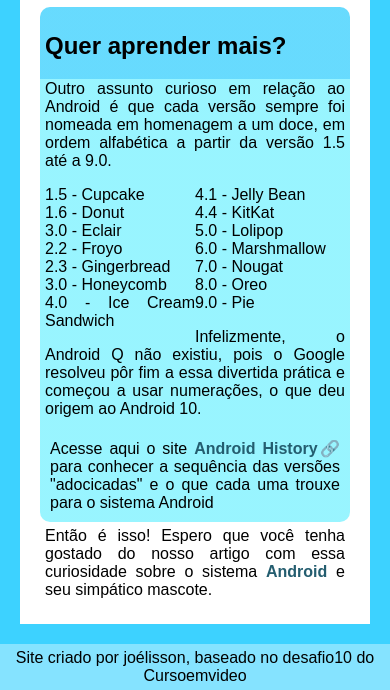
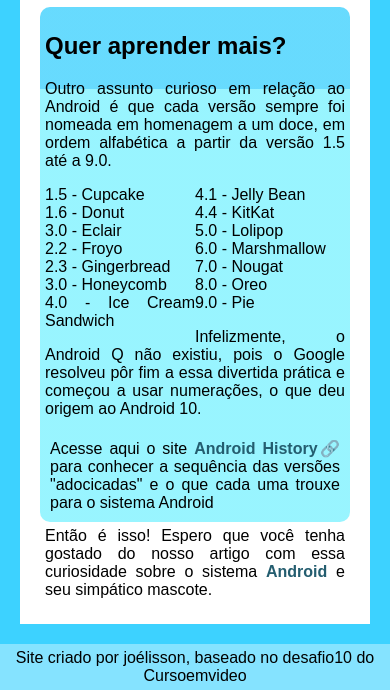
Before and after one commit to JoelissonSS/Landing-page-Android, a plain HTML site: page index.html in a window 390 px wide. Shown: the part 2464-3154 px from the top of the page. Drawn offline with Linux system fonts and the light colour scheme.

Commit message:
Update stylemain.css

```diff
--- a/stylemain.css
+++ b/stylemain.css
@@ -48,6 +48,9 @@
     main{
         margin: 20px 20px;
     }
+    #extra{
+        background: linear-gradient(0deg, rgba(39, 233, 255, 0.474) 87%, rgba(34, 202, 253, 0.687) 20%)
+    }
 }
 .robotica{
     font-family: 'robotica';
@@ -84,7 +87,7 @@
 #extra{
     padding: 5px;
     border-radius: 10px;
-    background: linear-gradient(0deg, rgba(39, 233, 255, 0.474) 86%, rgba(34, 202, 253, 0.687) 20%)
+    background: linear-gradient(0deg, rgba(39, 233, 255, 0.474) 84%, rgba(34, 202, 253, 0.687) 20%)
 }
 .linksimples{
     text-decoration: none;
```
